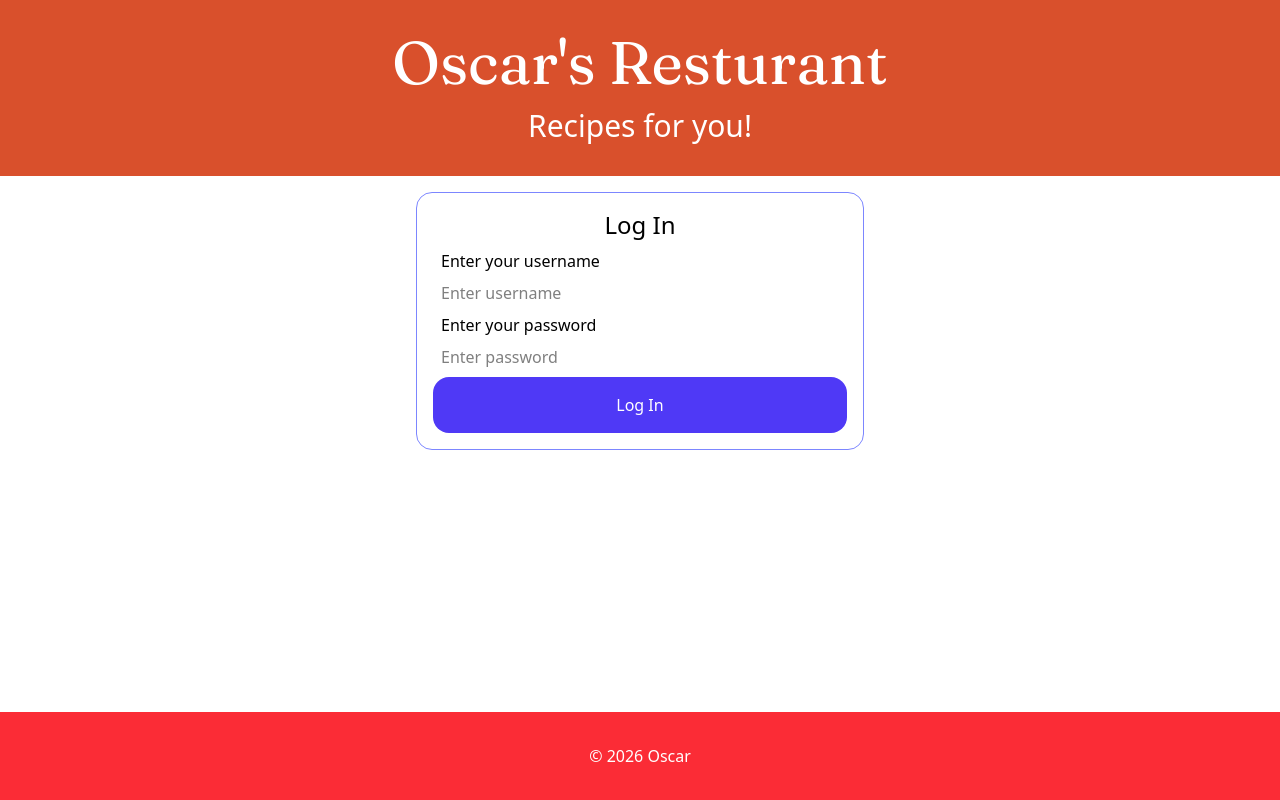
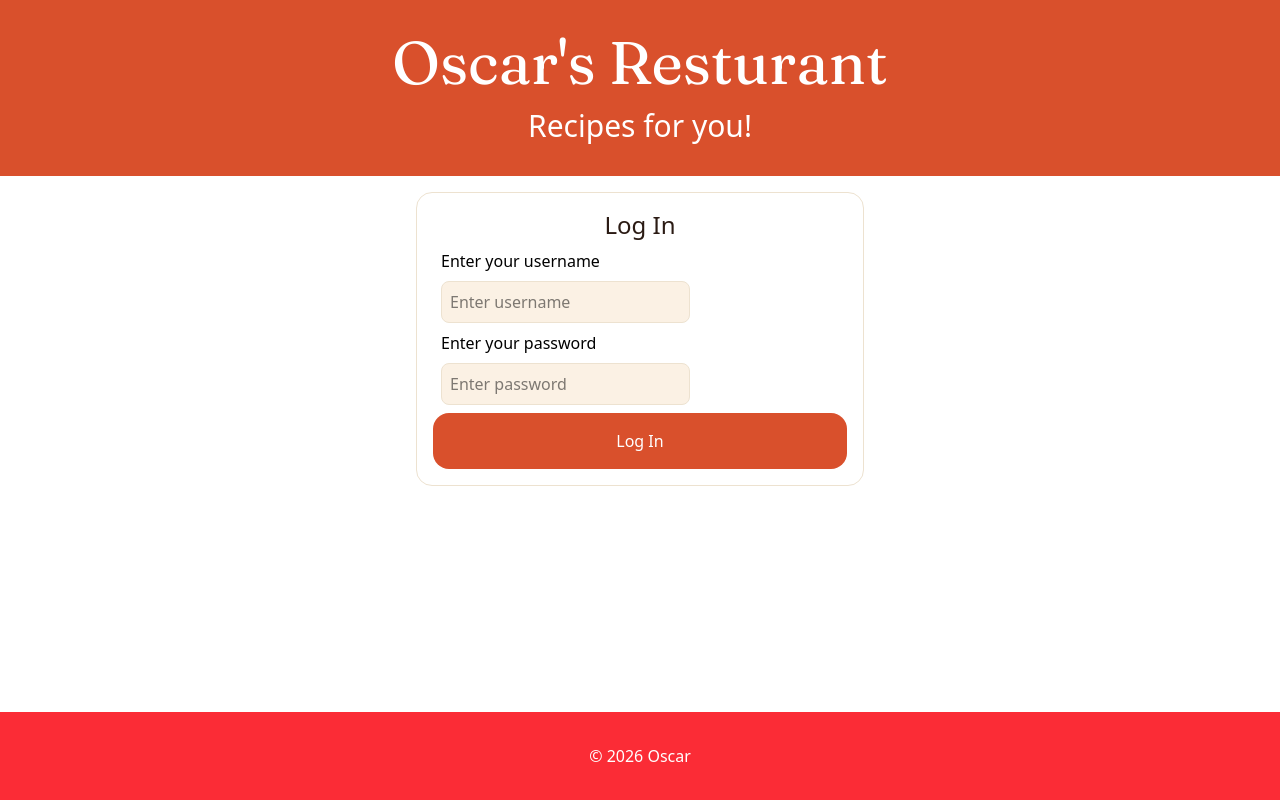
Before and after one commit to oscarojling/Context-Dynamic-Routes-Assignment, a Next.js app: page / in a window 1280 px wide. Built offline with nearby package versions, Linux system fonts and the light colour scheme.

Commit message:
More styling

```diff
--- a/components/CategoryCard/index.tsx
+++ b/components/CategoryCard/index.tsx
@@ -3,9 +3,9 @@ import Link from "next/link";
 
 const CategoryCard = ({ strCategory, strCategoryThumb }: CategoryType) => {
   return (
-    <Link href={`/categories/${strCategory}`}>
-      <img src={strCategoryThumb} alt={strCategory} />
-      <h2>{strCategory}</h2>
+    <Link className="block bg-surface rounded-2xl text-center transition-transform overflow-hidden hover:scale-105" href={`/categories/${strCategory}`}>
+      <img className="w-full h-32 md:h-40 object-cover" src={strCategoryThumb} alt={strCategory} />
+      <h2 className="p-4 text-foreground text-sm md:text-base">{strCategory}</h2>
     </Link>
   );
 };
--- a/components/LogIn/index.tsx
+++ b/components/LogIn/index.tsx
@@ -25,13 +25,13 @@ const LogIn = () => {
   };
 
   return (
-    <form className="border rounded-2xl border-indigo-400 p-4 my-4 max-w-md mx-auto">
-      <h2 className="text-center text-2xl">Log In</h2>
+    <form className="border rounded-2xl border-surface p-4 my-4 max-w-md mx-auto">
+      <h2 className="text-foreground text-center text-2xl">Log In</h2>
       <label className="field" htmlFor="username">
         Enter your username
       </label>
       <input
-        className="field"
+        className="field border border-surface rounded-lg p-2 bg-background"
         id="username"
         placeholder="Enter username"
         onChange={handleUsername}
@@ -41,7 +41,7 @@ const LogIn = () => {
         Enter your password
       </label>
       <input
-        className="field"
+        className="field border border-surface rounded-lg p-2 bg-background"
         type="password"
         id="password"
         placeholder="Enter password"
@@ -50,7 +50,7 @@ const LogIn = () => {
       />
       <button
         onClick={handleLogIn}
-        className="bg-indigo-600 cursor-pointer text-white p-4 rounded-2xl w-full"
+        className="bg-primary cursor-pointer text-white p-4 rounded-2xl w-full"
       >
         Log In
       </button>
--- a/components/RecipeCard/index.tsx
+++ b/components/RecipeCard/index.tsx
@@ -3,13 +3,18 @@ import Link from "next/link";
 
 const RecipeCard = ({ idMeal, strMeal, strMealThumb }: RecipeType) => {
   return (
-    <Link className="max-w-md mx-auto my-4" href={`/recipes/${idMeal}`}>
-      <div className="w-[80%] m-auto">
-      <img className="rounded-2xl w-full h-auto" src={strMealThumb} alt={strMeal} />
-      </div>
-      <h3 className="my-4 text-3xl">{strMeal}</h3>
+    <Link
+      className="block bg-surface rounded-2xl text-center transition-transform overflow-hidden hover:scale-105"
+      href={`/recipes/${idMeal}`}
+    >
+        <img
+          className="w-full h-32 md:h-40 object-cover"
+          src={strMealThumb}
+          alt={strMeal}
+        />
+      <h3 className="p-4 text-foreground text-lg md:text-xl">{strMeal}</h3>
     </Link>
   );
 };
 
-export default RecipeCard
+export default RecipeCard;
```
